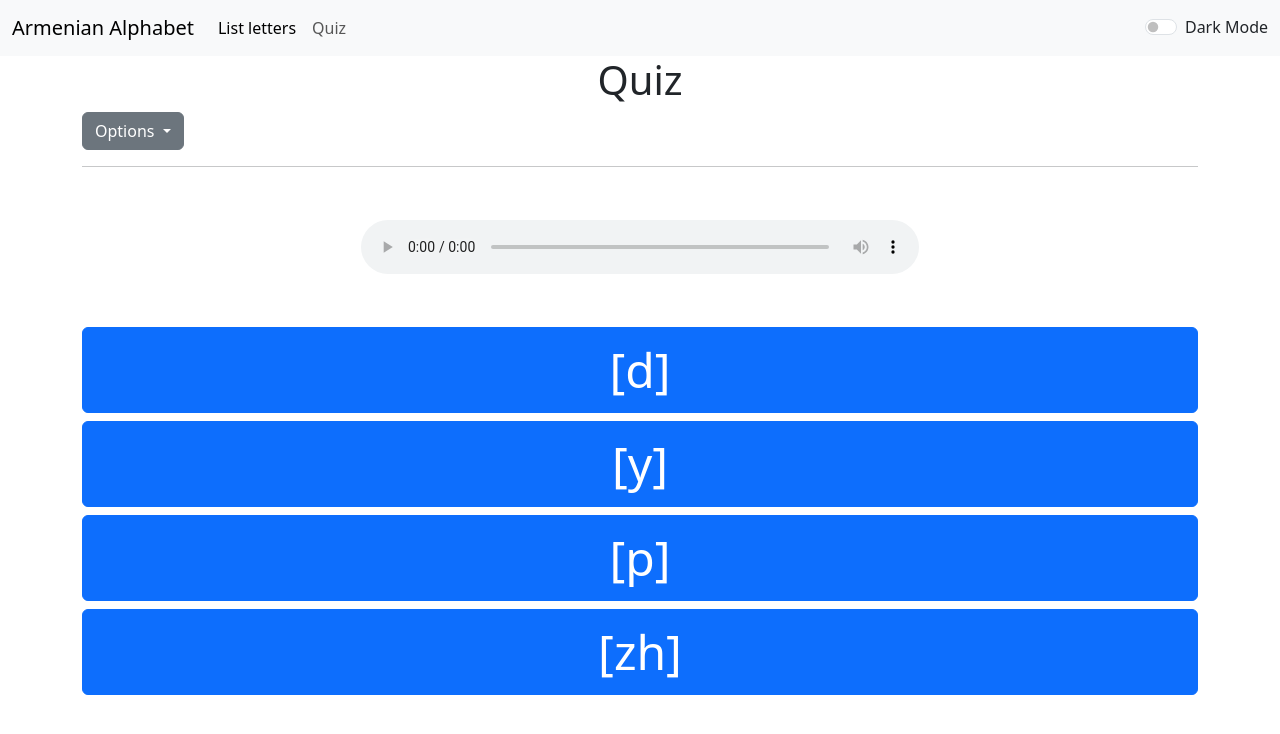
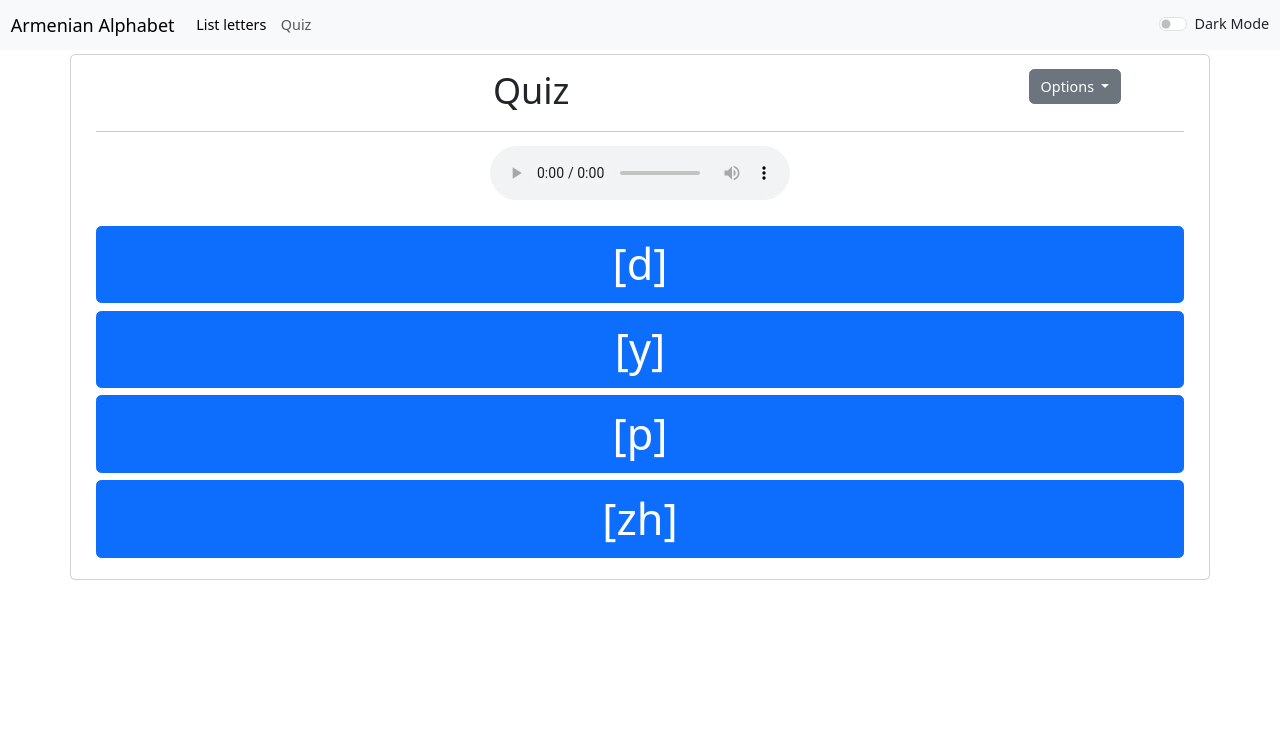
Before and after one commit to Reathe/armenian-quizz, a Flask app: page /quiz in a window 1280 px wide. Shown: the top 734 px of the page. Run offline with Flask 3, Linux system fonts and the light colour scheme.

Commit message:
WIP: better layout with css/bootstrap

```diff
--- a/src/static/css/styles.css
+++ b/src/static/css/styles.css
@@ -1,7 +1,10 @@
+.title-option {
+    grid-template-columns: 4fr 1fr;
+    grid-auto-flow: column;
+}
 
 #question {
     font-size: 5rem;
-    text-align: center;
 }
 
 #choices > button {
@@ -18,23 +21,34 @@
 }
 
 #infoCard {
-    padding: 20px;
-    box-shadow: 0px 0px 10px rgba(0, 0, 0, 0.1);
+    padding: 2rem;
+    box-shadow: 0px 0px 10px rgba(0, 0, 0, 0.2);
     border-radius: 10px;
 }
 
 #infoCard p {
     font-size: 3rem;
-    text-align: center;
+}
+
+hr {
+    margin-top: 0.8rem;
+    margin-bottom: -1rem;
 }
 
 #feedback {
     font-size: 1.5rem;
-    text-align: center;
 }
 
-@media (min-width: 1000px) {
-    .custom-width {
-        width: 60%;
+.answer-card-title {
+    margin-top: -2rem;
+}
+
+html {
+    font-size: calc((1vw + 1vh + 1vmin) * 0.5);
+}
+
+@media (max-width: 700px) {
+    html {
+        font-size: calc((1vw + 1vh + 1vmin));
     }
 }
--- a/src/templates/quiz.html
+++ b/src/templates/quiz.html
@@ -47,7 +47,7 @@
         }
 
         function innerHTML_foraudio(audioURL) {
-            return `<audio controls src="${audioURL}" class="w-50"/>`;
+            return `<audio controls src="${audioURL}" class="w-40"/>`;
         }
 
         function displayQuestion(data) {
@@ -88,7 +88,7 @@
             if (choice === correct) {
                 feedbackElement.textContent = "Correct!";
                 feedbackElement.className = "text-success";
-                setTimeout(fetchQuestion, 1500); // Fetch new question after 1.5 seconds
+                setTimeout(fetchQuestion, 600); // Fetch new question after 1.5 seconds
             } else {
                 feedbackElement.textContent = "Incorrect!";
                 feedbackElement.className = "text-danger";
@@ -123,50 +123,59 @@
 {% endblock %}
 {% block body_attributes %}onload="fetchQuestion()"{% endblock %}
 {% block body_content %}
-    <div class="container-sm">
-        <h1 id="title" class="text-center">Quiz</h1>
-        <!-- Collapsible Options Section -->
-        <button type="button" class="btn btn-secondary dropdown-toggle" data-bs-toggle="dropdown"
-                aria-expanded="false">
-            Options
+    <div class="container-sm card mt-1 text-center">
+        <div class="card-body">
+            <div class="d-grid grid title-option">
+                <h1 class="card-title">Quiz</h1>
+                <!-- Dropdown for Question and Answer Category -->
+                <div>
+                    <button type="button" class="btn btn-secondary dropdown-toggle" data-bs-toggle="dropdown">Options
                     </button>
                     <div class="dropdown-menu">
                         <form class="dropdown-item">
                             <h5>Question Category:</h5>
                             {% for category in ["uppercase", "lowercase", "transcription", "pronunciation", "handwritten", "random"] %}
                                 <div class="form-check">
-                        <input class="form-check-input" type="radio" name="questionCategory" id="{{ category }}"
+                                    <input class="form-check-input" type="radio" name="questionCategory"
+                                           id="{{ category }}"
                                            value="{{ category }}" {% if category == "random" %}checked{% endif %}/>
-                        <label class="form-check-label" for="{{ category }}">{{ category|capitalize }}</label>
+                                    <label class="form-check-label"
+                                           for="{{ category }}">{{ category|capitalize }}</label>
                                 </div>
                             {% endfor %}
                         </form>
                         <hr class="dropdown-divider">
-            <form class="mb-4 dropdown-item">
+                        <form class="dropdown-item">
                             <h5>Answer Category:</h5>
                             {% for category in ["uppercase", "lowercase", "transcription", "pronunciation", "handwritten", "random"] %}
                                 <div class="form-check">
-                        <input class="form-check-input" type="radio" name="answerCategory" id="{{ category }}"
+                                    <input class="form-check-input" type="radio" name="answerCategory"
+                                           id="{{ category }}"
                                            value="{{ category }}" {% if category == "random" %}checked{% endif %}/>
-                        <label class="form-check-label" for="{{ category }}">{{ category|capitalize }}</label>
+                                    <label class="form-check-label"
+                                           for="{{ category }}">{{ category|capitalize }}</label>
                                 </div>
                             {% endfor %}
                         </form>
                     </div>
+                </div>
+            </div>
             <hr/>
             <!-- Display Question and Choices -->
-        <div id="question" class="mb-4"></div>
-        <div id="feedback" class="mb-2 text-center"></div>
-        <div id="choices" class="mt-2 d-grid"></div>
+            <div id="question"></div>
+            <div id="feedback"></div>
+            <div id="choices" class="d-grid"></div>
             <!-- Info Card for Incorrect Answer -->
-        <div id="infoCard" class="card mt-4" style="display: none">
-            <h5 class="text-center">Correct Answer Details</h5>
-            <p><span id="cardUppercase"></span></p>
-            <p><span id="cardLowercase"></span></p>
+            <div id="infoCard" class="card mt-1" style="display: none">
+                <div class="card-body">
+                    <h5 class="card-title answer-card-title">Correct Answer Details</h5>
+                    <p><span id="cardUppercase"></span> <span id="cardLowercase"></span></p>
+                    <p><span id="cardHandwritten"></span></p>
                     <p><span id="cardTranscription"></span></p>
-            <p><span id="cardHandwritten"></span></p>
                     <p><span id="cardPronunciation"></span></p>
                     <button class="btn btn-primary btn-lg" onclick="closeCard()">Next</button>
+                </div>
+            </div>
         </div>
     </div>
 {% endblock %}
```
Lines whose indentation alone changed are shown as unchanged.
